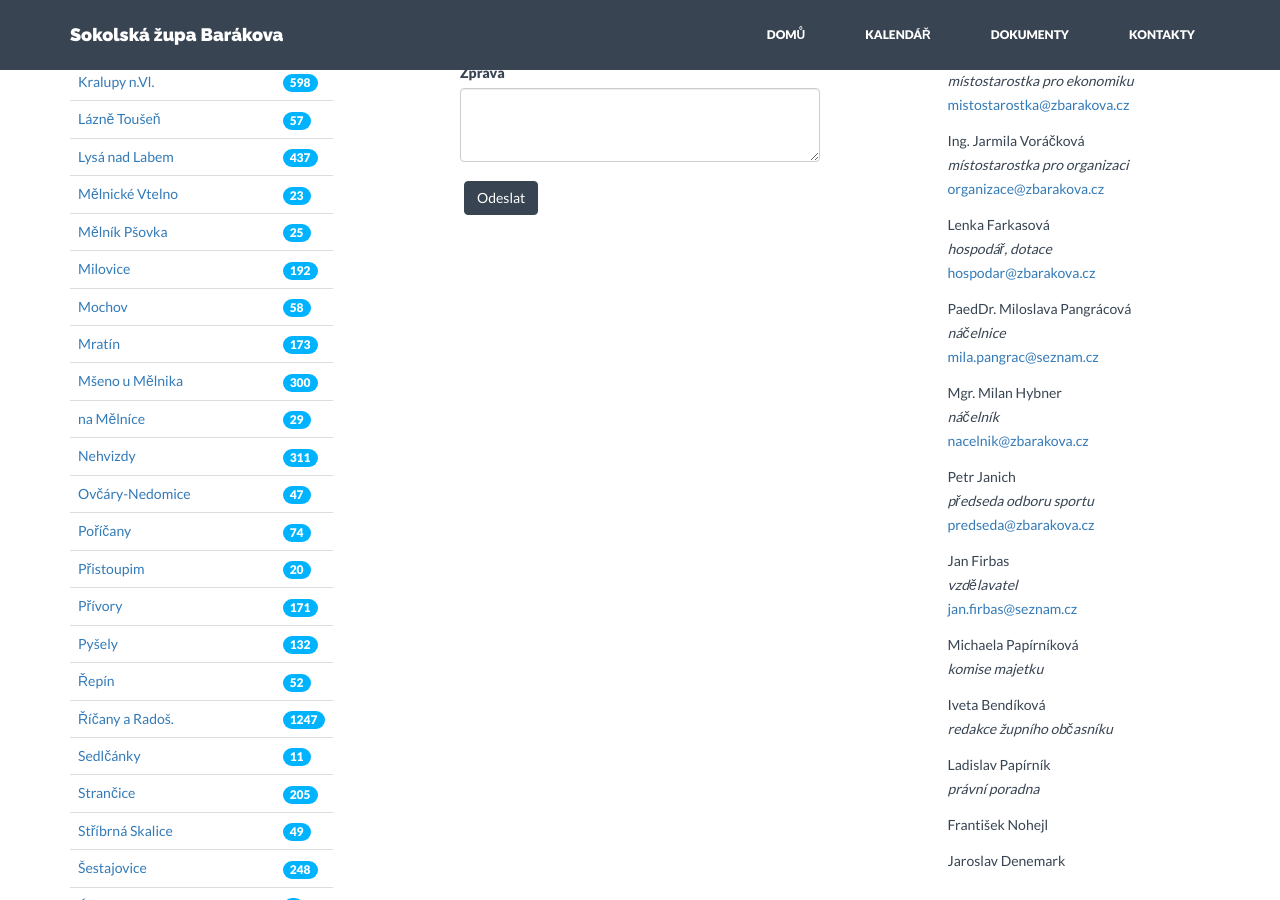
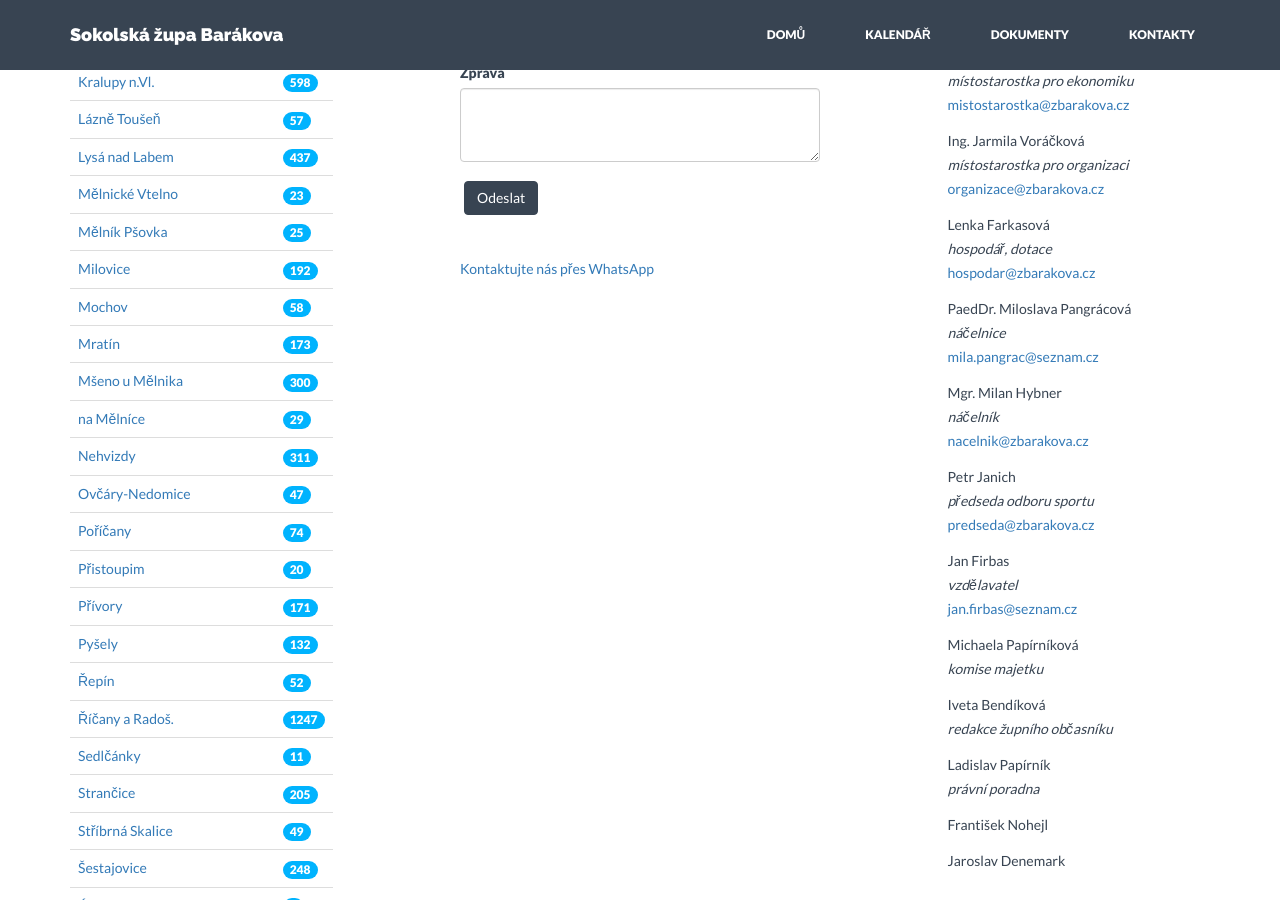
Before and after one commit to milanhybner/zbarakova.cz, a Jekyll site: the page built from kontakty.md, in a window 1280 px wide and 900 px high, scrolled down 671 px. Built offline with Jekyll 4.4.1, drawn with Linux system fonts in a browser that asks for light colours; nearby versions of some CDN libraries.

Commit message:
Přidán odkaz na WhatsApp skupinu
Na stránku kontaktu (http://www.zbarakova.cz/kontakty.html) byl přidán odkaz na WhatsApp skupinu župy Barákovy.

```diff
--- a/kontakty.md
+++ b/kontakty.md
@@ -385,6 +385,12 @@ layout: default
   </div>
   <button type="submit" class="btn btn-theme">Odeslat</button>
 </form>
+
+<div class="spacing"></div>
+
+<a href="https://chat.whatsapp.com/IfIGXTmgpWrEOWpBW2lFkI">Kontaktujte nás přes WhatsApp</a>
+
+
 </div>
 
 
```
